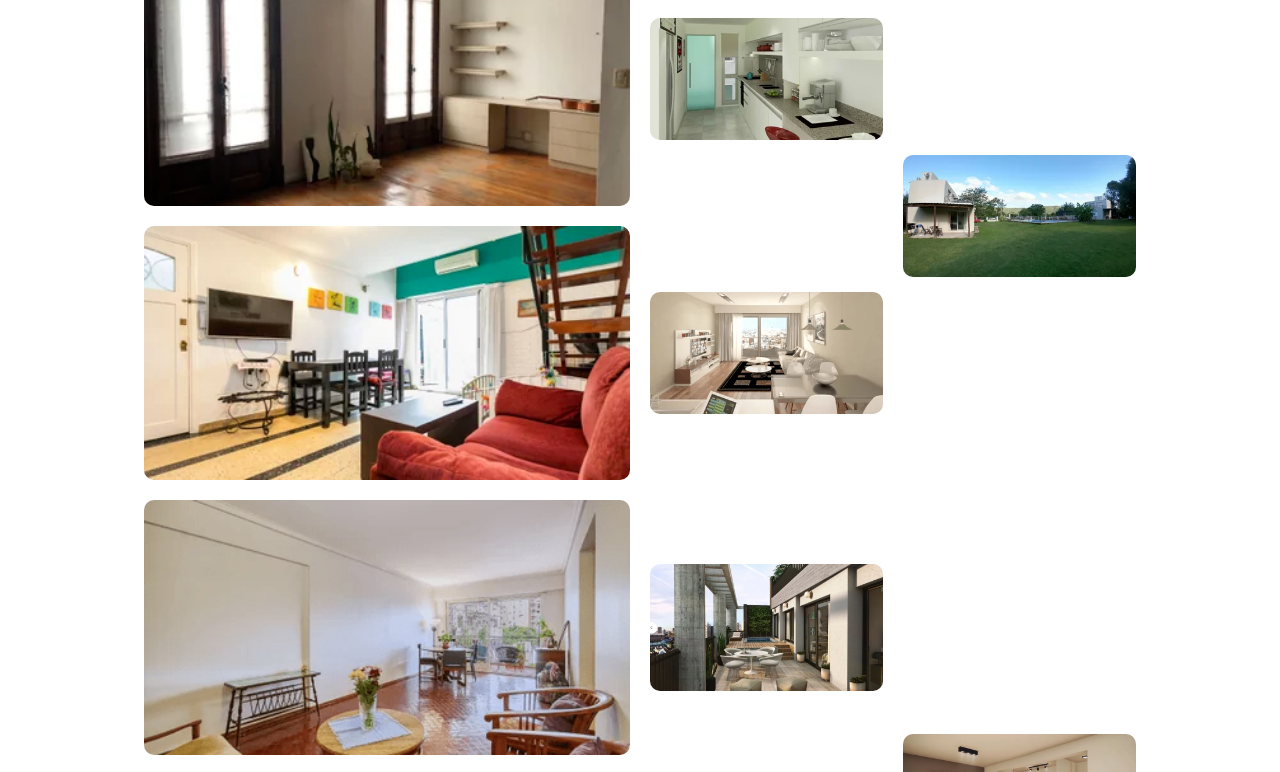
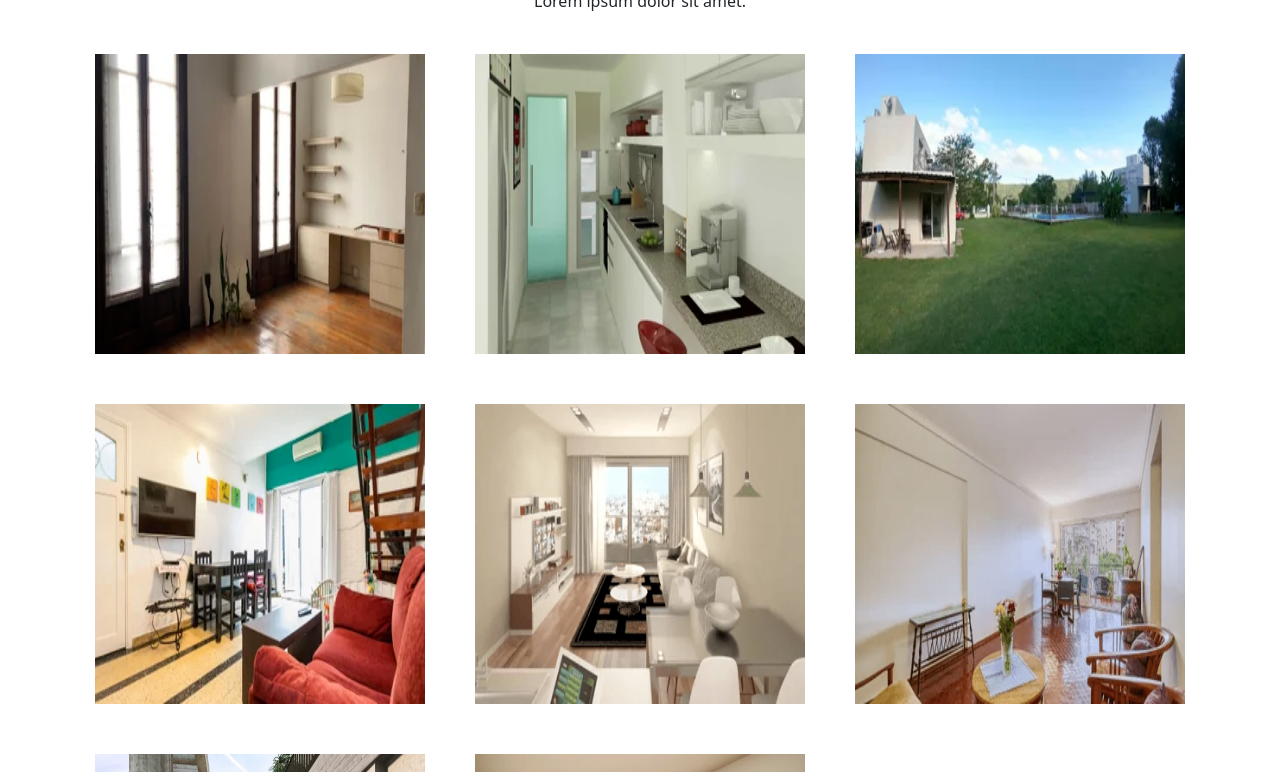
Before and after one commit to Juampidev31/inmobiliariagavi, a plain HTML site: page Secciones/comprar.html in a window 1280 px wide. Shown: the part 615-1387 px from the top of the page. Drawn offline with nearby package versions, Linux system fonts and the light colour scheme.

Commit message:
agregando galeria de fotos en seccion comprar

```diff
--- a/Secciones/comprar.html
+++ b/Secciones/comprar.html
@@ -66,40 +66,41 @@
                 </svg></div>
         </div> -->
     </header>
-    <main class="buy">
-        <h2 class="buy-text">Nuestras casas en venta</h2>
-        <section class="grilla">
-           <div class="grilla__item item1 wide">
-               <img src="../img/seccion-comprar/casa-venta1.png" alt="Perro lindo">
+    <main>
+
+        <section id="galery" class="container">
+            <div class="text-center pt-5">
+                <h1>Galeria</h1>
+                <p>Lorem ipsum dolor sit amet.</p>
             </div>
-           <div class="grilla__item item2 ">
-               <img src="../img/seccion-comprar/casa-venta2.png" alt="perro">
+            <div class="row">
+                <div class="col-lg-4 col-md col-sm-12">
+                    <img src="../img/seccion-comprar/casa-venta1.png" alt="galery imagen">
                 </div>
-           <div class="grilla__item item3 tall">
-               <img src="../img/seccion-comprar/casa-venta3.png" alt="">
+                <div class="col-lg-4">
+                    <img src="../img/seccion-comprar/casa-venta2.png" alt="galery imagen">
                 </div>
-           <div class="grilla__item item4 wide">
-               <img src="../img/seccion-comprar/casa-venta4.png" alt="Perro lindo">
+                <div class="col-lg-4">
+                    <img src="../img/seccion-comprar/casa-venta3.png" alt="galery imagen">
                 </div>
-           <div class="grilla__item item5">
-               <img src="../img/seccion-comprar/casa-venta5.png" alt="perro">
+                <div class="col-lg-4">
+                    <img src="../img/seccion-comprar/casa-venta4.png" alt="galery imagen">
                 </div>
-           <div class="grilla__item item6 wide">
-               <img src="../img/seccion-comprar/casa-venta6.png" alt="Perro lindo">
+                <div class="col-lg-4">
+                    <img src="../img/seccion-comprar/casa-venta5.png" alt="galery imagen">
                 </div>
-           <div class="grilla__item item7">
-               <img src="../img/seccion-comprar/casa-venta7.png" alt="perro">
+                <div class="col-lg-4">
+                    <img src="../img/seccion-comprar/casa-venta6.png" alt="galery imagen">
                 </div>
-           <div class="grilla__item item8 tall">
+                <div class="col-lg-4">
+                    <img src="../img/seccion-comprar/casa-venta7.png" alt="galery imagen">
+                </div>
+                <div class="col-lg-4">
                     <img src="../img/seccion-comprar/casa-venta8.png" alt="">
                 </div>
-           <div class="grilla__item item9">
-               <img src="../img/seccion-comprar/casa-venta9.png" alt="perro">
-           </div>
-           <div class="grilla__item item10 wide">
-               <img src="../img/seccion-comprar/pexels-photo-106399.jpeg" alt="Perro lindo">
             </div>
         </section>
+
     </main>
     <footer>
         <div class="contenedor-footer">
--- a/style.css
+++ b/style.css
@@ -296,50 +296,20 @@ footer {
 
 /* Seccion Comprar */
 
-.buy{
-    padding: 20px;
+#galery img{
+    width: 100%;
+    height: 300px;
 }
 
-.buy-text{
-    text-align: center;
+#galery .col-lg-4{
+    padding: 25px;
+    margin: 0 !important;
 }
 
-.grilla__item {
-
-    display: flex;
-    justify-content: center;
-    align-items: center;
+#galery img:hover{
+    border: 5px solid #ffffff;
 }
 
-.grilla {
-    width: 80%;
-    margin: 0 auto;
-    display: grid;
-    grid-template-columns: repeat(auto-fill, minmax(200px, auto));
-    grid-auto-rows: minmax(150px, auto);
-    gap: 20px;
-    grid-auto-flow: dense;
-}
-
-img {
-    border-radius: 10px;
-}
-
-
-@media screen and (min-width: 500px) {
-    .wide {
-        grid-column: span 2;
-    }
-
-    .tall {
-        grid-row: span 2;
-    }
-}
-
-img {
-    width: 100%;
-    object-fit: cover;
-}
 
 /* Formulario de contacto */
 
```
Also changed, not shown: index.html (+0 -1 lines). Lines whose indentation alone changed are shown as unchanged.
